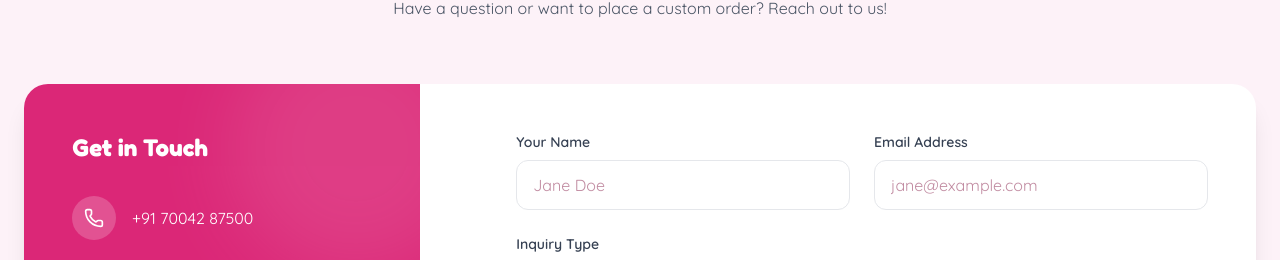
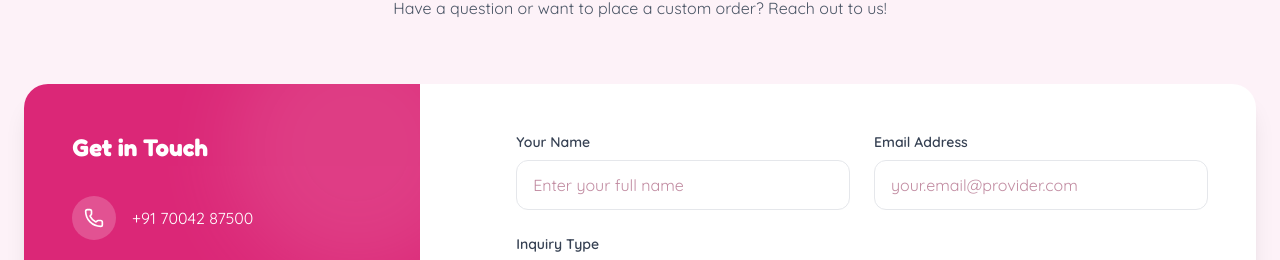
Before and after one commit to Subhashkr15/Sweet-Delights, a React (Vite) app: page / in a window 1280 px wide. Shown: the part 2629-2889 px from the top of the page. Built offline with nearby package versions, Linux system fonts and the light colour scheme.

Commit message:
Update placeholder text in Contact form fields for clarity

```diff
--- a/src/sections/Contact.jsx
+++ b/src/sections/Contact.jsx
@@ -84,7 +84,7 @@ export default function Contact() {
                     type="text"
                     required
                     className="w-full px-4 py-3 rounded-xl border border-gray-200 focus:border-accent focus:ring-2 focus:ring-pink-100 outline-none transition-all"
-                    placeholder="Jane Doe"
+                    placeholder="Enter your full name"
                     value={formState.name}
                     onChange={e => setFormState({...formState, name: e.target.value})}
                   />
@@ -95,7 +95,7 @@ export default function Contact() {
                     type="email"
                     required
                     className="w-full px-4 py-3 rounded-xl border border-gray-200 focus:border-accent focus:ring-2 focus:ring-pink-100 outline-none transition-all"
-                    placeholder="jane@example.com"
+                    placeholder="your.email@provider.com"
                     value={formState.email}
                     onChange={e => setFormState({...formState, email: e.target.value})}
                   />
```
